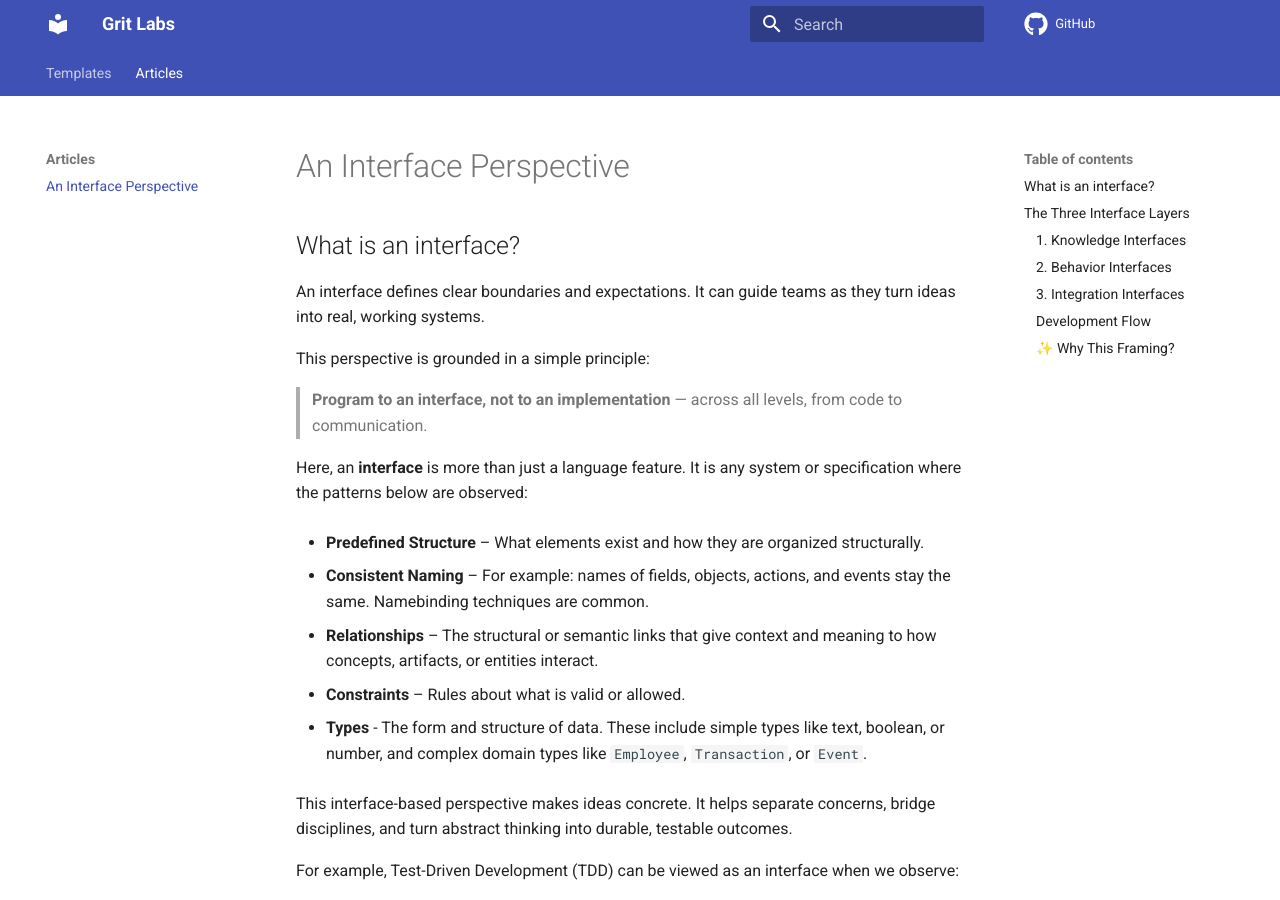
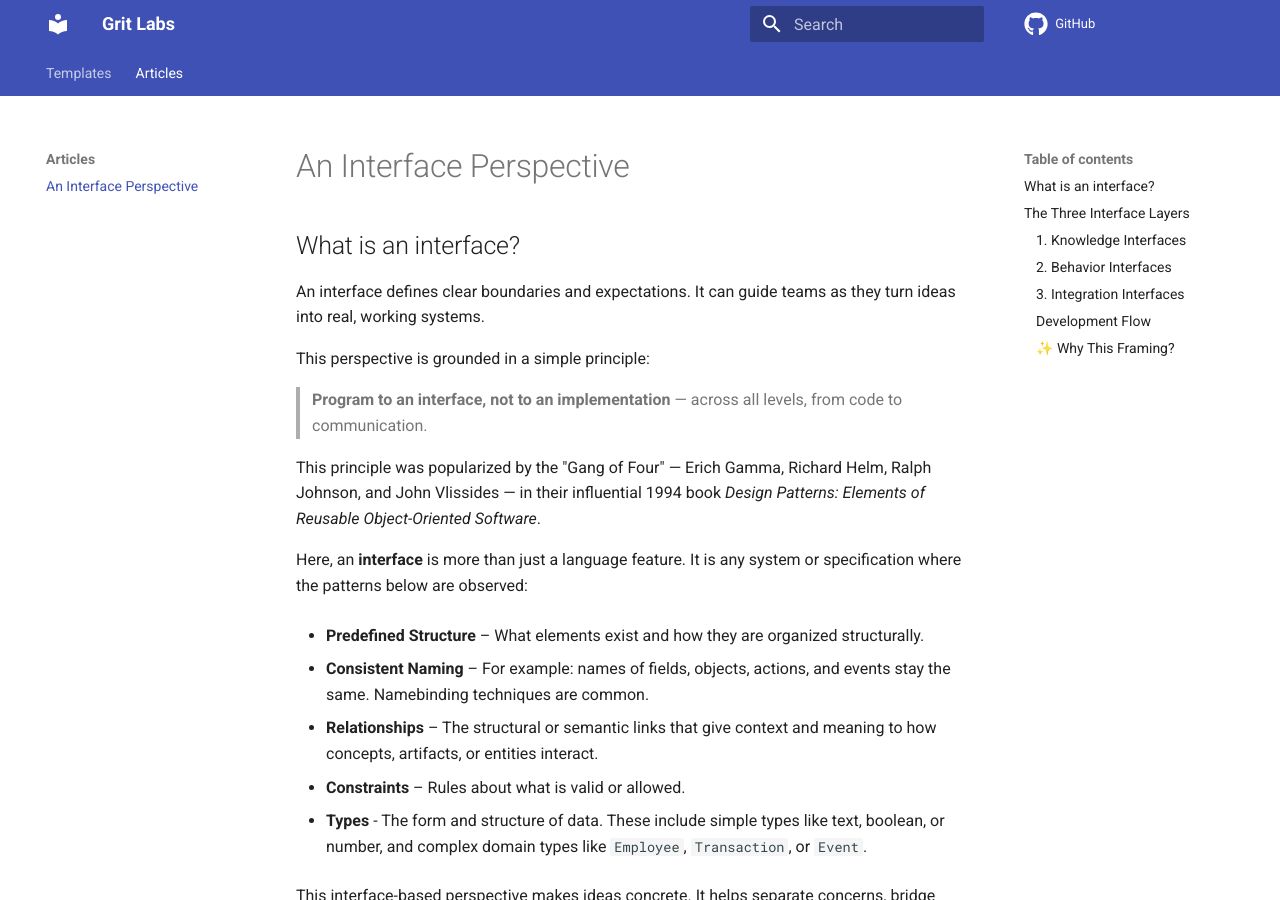
Before and after one commit to gritlabs1/gritlabs, an MkDocs documentation site: the page built from docs/pages/articles/interface-perspective.md, in a window 1280 px wide and 900 px high. Built offline with MkDocs 1.6.1 and Material for MkDocs 9.7.7, drawn with Linux system fonts in a browser that asks for light colours; comment, search, counter and statistics services are not loaded.

Commit message:
Add attribution for 'program to an interface'

```diff
--- a/docs/pages/articles/interface-perspective.md
+++ b/docs/pages/articles/interface-perspective.md
@@ -7,6 +7,8 @@ An interface defines clear boundaries and expectations. It can guide teams as th
 This perspective is grounded in a simple principle:
 
 > **Program to an interface, not to an implementation** — across all levels, from code to communication.
+
+This principle was popularized by the "Gang of Four" — Erich Gamma, Richard Helm, Ralph Johnson, and John Vlissides — in their influential 1994 book *Design Patterns: Elements of Reusable Object-Oriented Software*.
 
 
 
```
